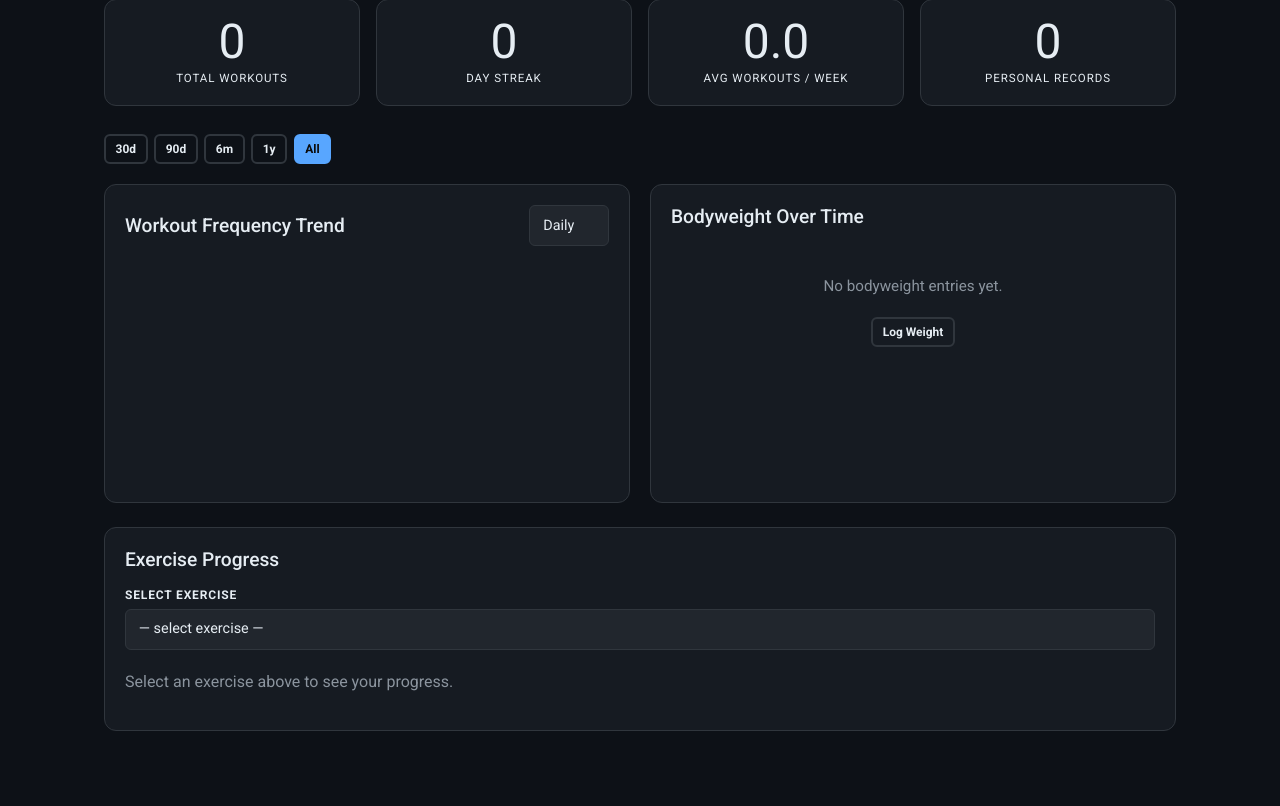
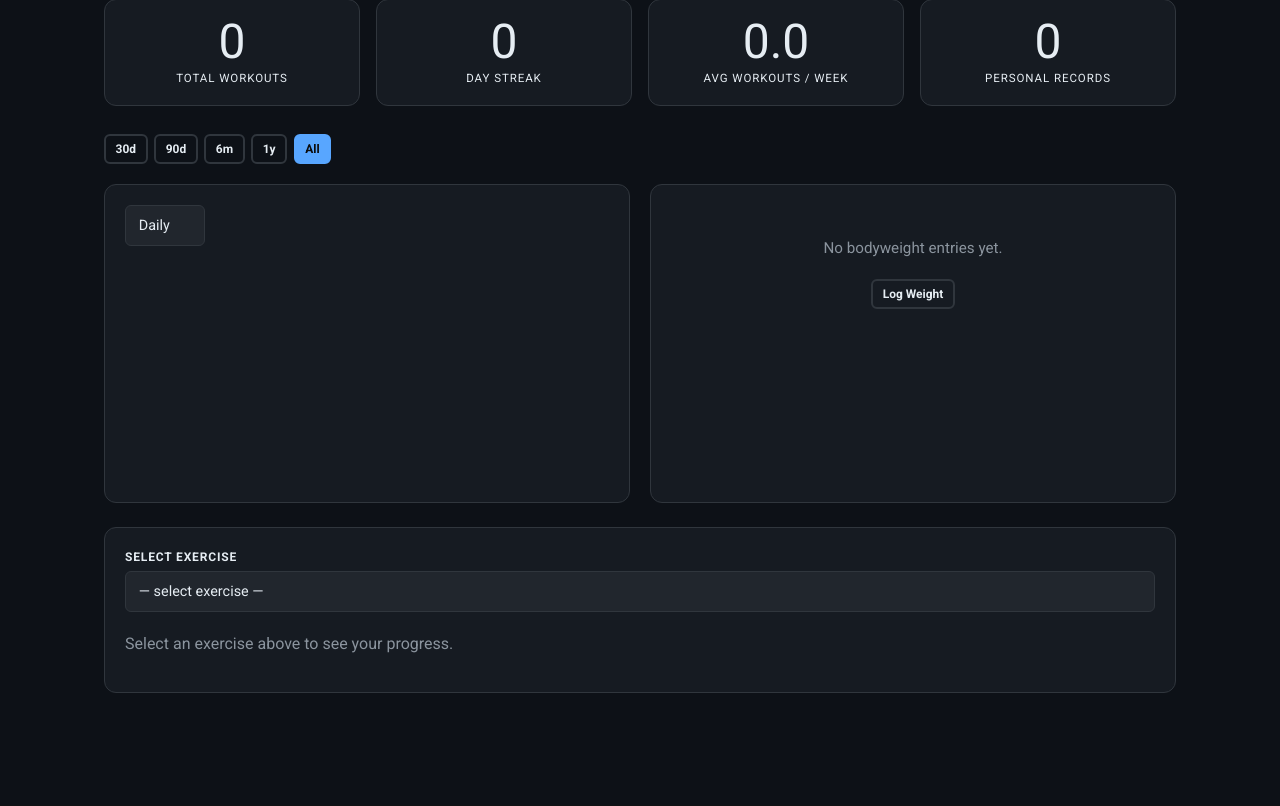
Before and after one commit to MHussainGit/Milestone-Project-3--fitness-tracker, a Django app: page /progress/ in a window 1280 px wide. Shown: the part 307-1113 px from the top of the page. Run offline with Django 4.2, Linux system fonts and the light colour scheme; the visitor is signed in with stand-in values (Sample User, id 1); data comes from the database, SQL or seed files in the repository; data that the repository does not hold is empty; a map, chart or similar area stays blank.

Commit message:
Edited progress.html

```diff
--- a/tracker/templates/tracker/progress.html
+++ b/tracker/templates/tracker/progress.html
@@ -39,7 +39,6 @@
     <!-- Workout Frequency chart -->
     <div class="card">
       <div style="display:flex;justify-content:space-between;align-items:center;margin-bottom:1rem">
-        <h3 id="freq-chart-title" class="chart-title" style="margin:0">Workout Frequency Trend</h3>
         <form method="get" style="margin:0;max-width:120px">
           <input type="hidden" name="range" value="{{ range_param }}">
           {% if selected_ex_id %}<input type="hidden" name="exercise" value="{{ selected_ex_id }}">{% endif %}
@@ -61,7 +60,6 @@
 
     <!-- Bodyweight chart -->
     <div class="card">
-      <h3 id="bw-chart-title" class="chart-title">Bodyweight Over Time</h3>
       {% if bw_data != '[]' %}
         <div class="chart-wrap">
           <canvas id="bwChart" aria-label="Bodyweight trend over time" aria-describedby="bwChart-description"></canvas>
@@ -80,7 +78,6 @@
 
   <!-- Exercise progress -->
   <div class="card" style="margin-top:1.5rem">
-    <h3 class="chart-title">Exercise Progress</h3>
     <form method="get" style="display:flex;gap:.75rem;flex-wrap:wrap;margin-bottom:1.25rem;align-items:flex-end">
       <input type="hidden" name="range" value="{{ range_param }}">
       <input type="hidden" name="freq" value="{{ freq_view }}">
```
